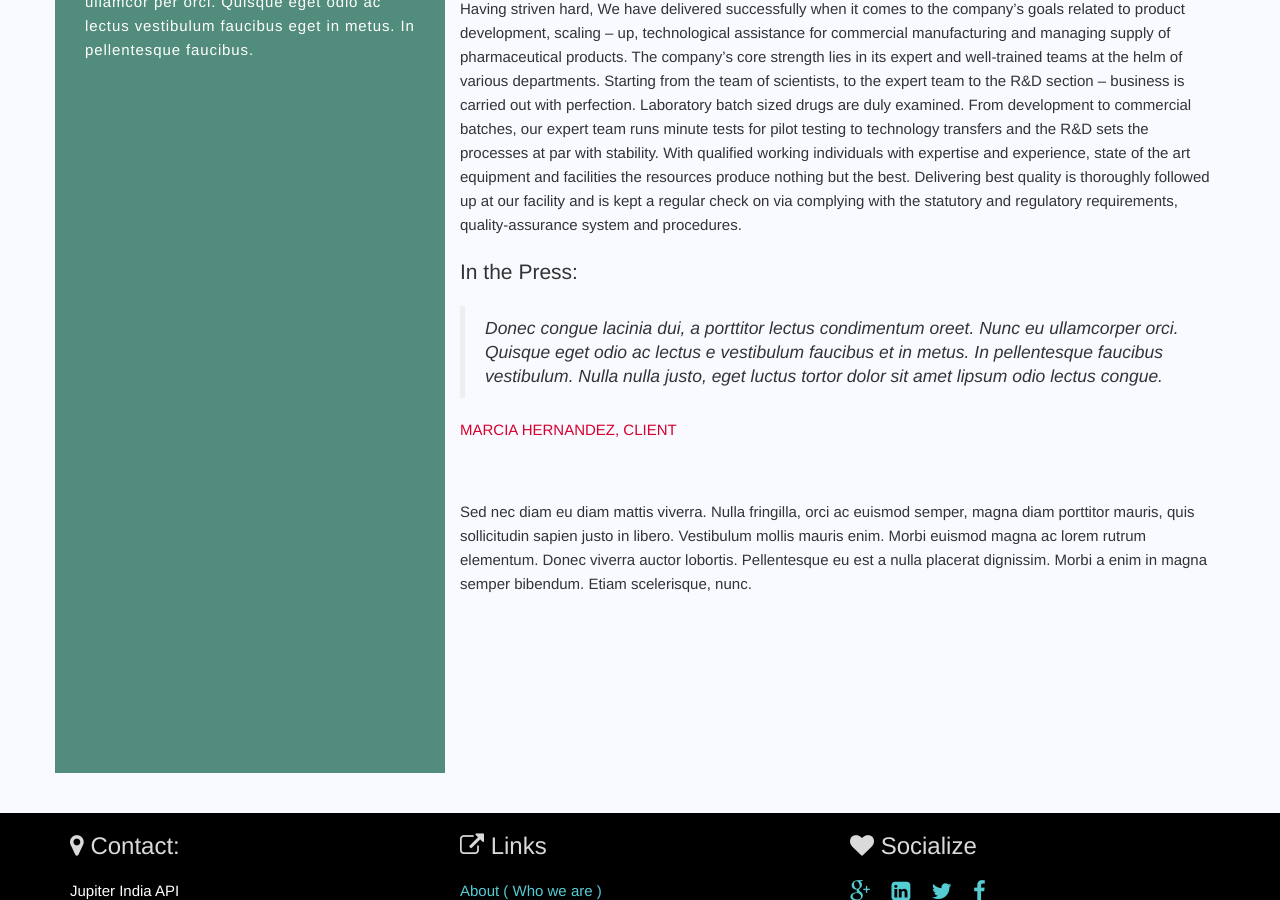
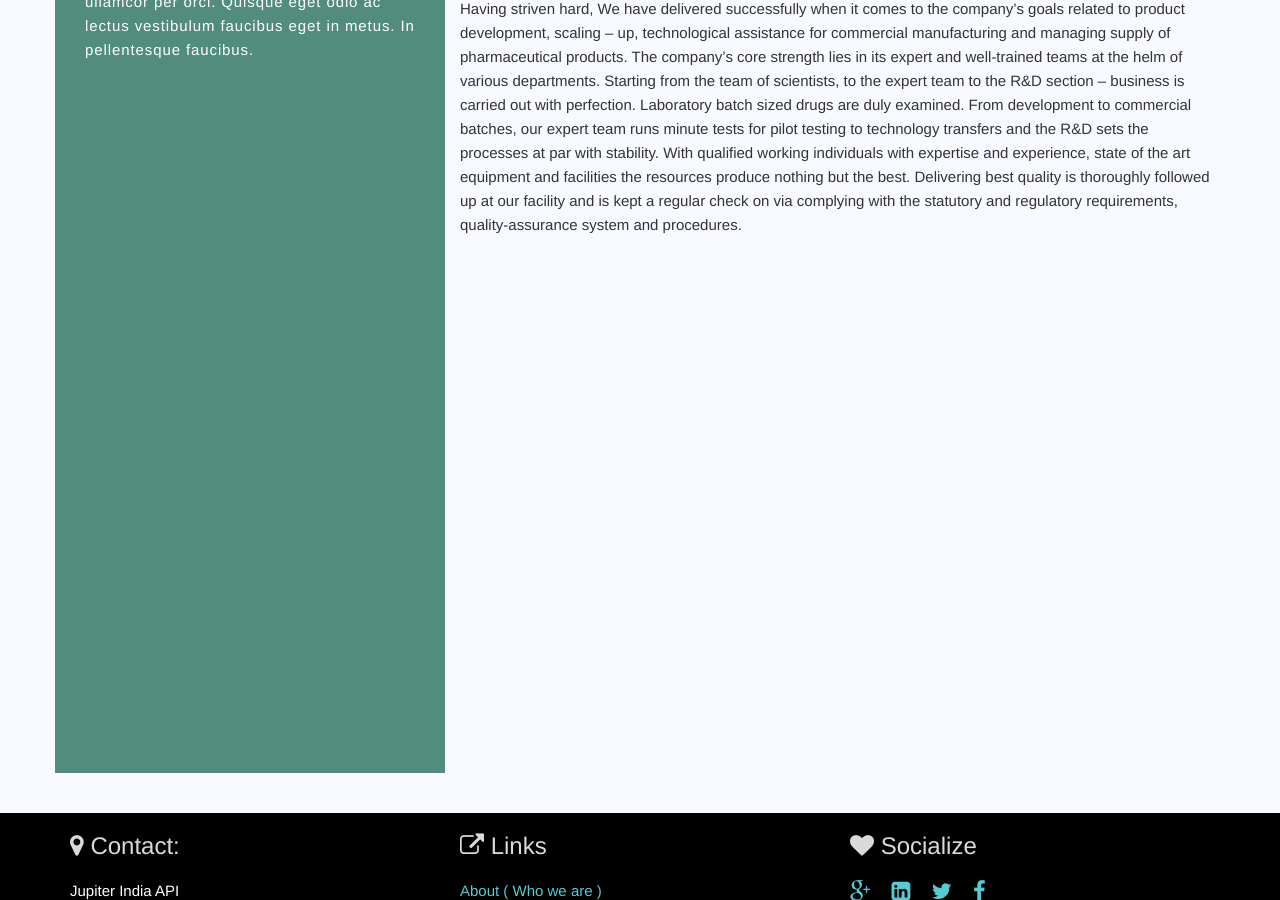
Before and after one commit to jitapi/jitapi.github.io, a Jekyll site: the page built from about.html, in a window 1280 px wide and 900 px high, scrolled down 953 px. Built offline with Jekyll 4.4.1, drawn with Linux system fonts in a browser that asks for light colours.

Commit message:
Update about.html

```diff
--- a/about.html
+++ b/about.html
@@ -58,13 +58,13 @@ Delivering best quality is thoroughly followed up at our facility and is kept a
 quality-assurance system and procedures. <br>
         </p>
 
-        <h3 class="lead"id="anchor3">In the Press:</h3>
+        <!-- <h3 class="lead"id="anchor3">In the Press:</h3>
         <blockquote>
           <em>Donec congue lacinia dui, a porttitor lectus condimentum oreet. Nunc eu ullamcorper orci. Quisque eget odio ac lectus e vestibulum faucibus et in metus. In pellentesque faucibus vestibulum. Nulla nulla justo, eget luctus tortor dolor sit amet lipsum odio lectus congue.</em>
         </blockquote>
         <p class="block-author"> MARCIA HERNANDEZ, CLIENT</p>
         <br><br>
-        <p>Sed nec diam eu diam mattis viverra. Nulla fringilla, orci ac euismod semper, magna diam porttitor mauris, quis sollicitudin sapien justo in libero. Vestibulum mollis mauris enim. Morbi euismod magna ac lorem rutrum elementum. Donec viverra auctor lobortis. Pellentesque eu est a nulla placerat dignissim. Morbi a enim in magna semper bibendum. Etiam scelerisque, nunc.</p></p>
+        <p>Sed nec diam eu diam mattis viverra. Nulla fringilla, orci ac euismod semper, magna diam porttitor mauris, quis sollicitudin sapien justo in libero. Vestibulum mollis mauris enim. Morbi euismod magna ac lorem rutrum elementum. Donec viverra auctor lobortis. Pellentesque eu est a nulla placerat dignissim. Morbi a enim in magna semper bibendum. Etiam scelerisque, nunc.</p></p> -->
     </div>
   </div>
 </div>
```
